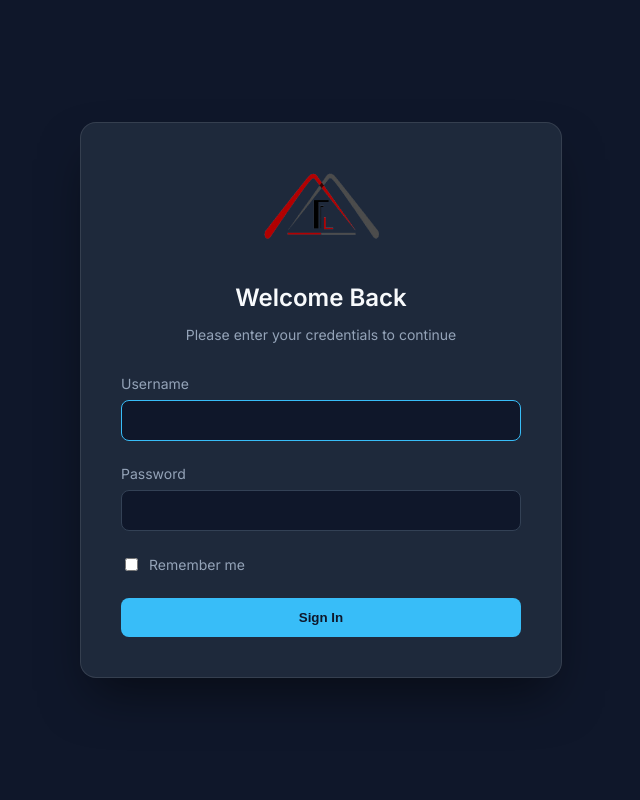
After one commit to parvez144/holiday-duty-manager, a Flask app: page /login in a window 1280 px wide. The commit adds this page. Shown: the whole page, without its empty margins (319-959 px from the left). Run offline with Flask 3, Linux system fonts and the light colour scheme.

Commit message:
Implementing Authentication System Core. Completed the full implementation of the authentication system. This includes creating the User  model, setting up the login/logout logic, securing all existing routes, and designing a modern login interface. The database has been initialized with a default administrator account.

```diff
--- a/app.py
+++ b/app.py
@@ -1,13 +1,22 @@
-from flask import Flask
+from flask import Flask, redirect, url_for
 from routes.main import main_bp
 from routes.reports import reports_bp
-from extensions import db
+from routes.auth import auth_bp
+from extensions import db, login_manager
+from models.user import User
 from system_config import system_info, user
 
 app = Flask(__name__)
 app.config.from_pyfile('config.py')
 
 db.init_app(app)
+login_manager.init_app(app)
+login_manager.login_view = 'auth.login'
+login_manager.login_message_category = 'info'
+
+@login_manager.user_loader
+def load_user(user_id):
+    return User.query.get(int(user_id))
 
 @app.context_processor
 def inject_system_info():
@@ -16,6 +25,7 @@ def inject_system_info():
 # Register blueprints
 app.register_blueprint(main_bp)
 app.register_blueprint(reports_bp)
+app.register_blueprint(auth_bp)
 
 if __name__ == "__main__":
     app.run(host='0.0.0.0', port=5000, debug=True)
--- a/extensions.py
+++ b/extensions.py
@@ -1,3 +1,5 @@
 from flask_sqlalchemy import SQLAlchemy
+from flask_login import LoginManager
 
 db = SQLAlchemy()
+login_manager = LoginManager()
--- a/requirements.txt
+++ b/requirements.txt
@@ -7,3 +7,4 @@ Flask-SQLAlchemy==3.1.1
 PyMySQL==1.1.0
 waitress==3.0.0
 python-dotenv==1.0.0
+Flask-Login==0.6.3
--- /dev/null
+++ b/routes/auth.py
@@ -0,0 +1,32 @@
+from flask import Blueprint, render_template, redirect, url_for, flash, request
+from flask_login import login_user, logout_user, login_required, current_user
+from models.user import User
+
+auth_bp = Blueprint('auth', __name__)
+
+@auth_bp.route('/login', methods=['GET', 'POST'])
+def login():
+    if current_user.is_authenticated:
+        return redirect(url_for('main.index'))
+
+    if request.method == 'POST':
+        username = request.form.get('username')
+        password = request.form.get('password')
+        remember = True if request.form.get('remember') else False
+
+        user = User.query.filter_by(username=username).first()
+
+        if not user or not user.check_password(password):
+            flash('Please check your login details and try again.', 'danger')
+            return redirect(url_for('auth.login'))
+
+        login_user(user, remember=remember)
+        return redirect(url_for('main.index'))
+
+    return render_template('login.html')
+
+@auth_bp.route('/logout')
+@login_required
+def logout():
+    logout_user()
+    return redirect(url_for('auth.login'))
--- a/routes/main.py
+++ b/routes/main.py
@@ -1,10 +1,12 @@
 from flask import Blueprint, render_template
+from flask_login import login_required
 from services.employee_service import get_employee_count, get_section_count
 from datetime import datetime
 
 main_bp = Blueprint('main', __name__)
 
 @main_bp.route('/')
+@login_required
 def index():
     stats = {
         'employee_count': get_employee_count(),
--- a/routes/reports.py
+++ b/routes/reports.py
@@ -1,4 +1,5 @@
 from flask import Blueprint, render_template, request, jsonify, send_file
+from flask_login import login_required
 from services.employee_service import get_employees, get_distinct_sub_sections, get_distinct_categories
 from services.attendance_service import get_attendance_for_date
 from datetime import datetime
@@ -13,24 +14,28 @@ reports_bp = Blueprint('reports', __name__)
 
 
 @reports_bp.route('/reports')
+@login_required
 def reports_page():
     today = datetime.now().strftime('%Y-%m-%d')
     return render_template('reports.html', today=today)
 
 
 @reports_bp.route('/present_status')
+@login_required
 def present_status_page():
     today = datetime.now().strftime('%Y-%m-%d')
     return render_template('present_filter.html', today=today)
 
 
 @reports_bp.route('/api/reports/sub_sections')
+@login_required
 def api_sub_sections():
     """Return distinct sub_section list from employees."""
     return jsonify(get_distinct_sub_sections())
 
 
 @reports_bp.route('/api/reports/categories')
+@login_required
 def api_categories():
     """Return distinct category list from employees."""
     return jsonify(get_distinct_categories())
--- /dev/null
+++ b/templates/login.html
@@ -0,0 +1,171 @@
+<!DOCTYPE html>
+<html lang="en">
+<head>
+    <meta charset="UTF-8">
+    <meta name="viewport" content="width=device-width, initial-scale=1.0">
+    <title>Login - {{ system.company.name }}</title>
+    <link rel="stylesheet" href="{{ url_for('static', filename='css/style.css') }}">
+    <link href="https://fonts.googleapis.com/css2?family=Inter:wght@400;500;600&display=swap" rel="stylesheet">
+    <style>
+        :root {
+            --primary-bg: #0f172a;
+            --card-bg: #1e293b;
+            --accent: #38bdf8;
+            --text-main: #f8fafc;
+            --text-dim: #94a3b8;
+        }
+
+        body {
+            background-color: var(--primary-bg);
+            color: var(--text-main);
+            font-family: 'Inter', sans-serif;
+            display: flex;
+            align-items: center;
+            justify-content: center;
+            height: 100vh;
+            margin: 0;
+            overflow: hidden;
+        }
+
+        .login-card {
+            background: var(--card-bg);
+            padding: 2.5rem;
+            border-radius: 1rem;
+            box-shadow: 0 25px 50px -12px rgba(0, 0, 0, 0.5);
+            width: 100%;
+            max-width: 400px;
+            border: 1px solid rgba(255, 255, 255, 0.1);
+            animation: fadeIn 0.5s ease-out;
+        }
+
+        @keyframes fadeIn {
+            from { opacity: 0; transform: translateY(20px); }
+            to { opacity: 1; transform: translateY(0); }
+        }
+
+        .logo {
+            text-align: center;
+            margin-bottom: 2rem;
+        }
+
+        .logo img {
+            max-width: 120px;
+        }
+
+        h2 {
+            margin: 0 0 0.5rem 0;
+            font-weight: 600;
+            text-align: center;
+        }
+
+        p.subtitle {
+            color: var(--text-dim);
+            text-align: center;
+            margin-bottom: 2rem;
+            font-size: 0.875rem;
+        }
+
+        .form-group {
+            margin-bottom: 1.5rem;
+        }
+
+        label {
+            display: block;
+            margin-bottom: 0.5rem;
+            font-size: 0.875rem;
+            color: var(--text-dim);
+        }
+
+        input[type="text"],
+        input[type="password"] {
+            width: 100%;
+            padding: 0.75rem;
+            background: #0f172a;
+            border: 1px solid #334155;
+            border-radius: 0.5rem;
+            color: white;
+            box-sizing: border-box;
+            transition: border-color 0.2s;
+        }
+
+        input:focus {
+            outline: none;
+            border-color: var(--accent);
+        }
+
+        .remember-me {
+            display: flex;
+            align-items: center;
+            gap: 0.5rem;
+            font-size: 0.875rem;
+            color: var(--text-dim);
+            margin-bottom: 1.5rem;
+        }
+
+        button {
+            width: 100%;
+            padding: 0.75rem;
+            background: var(--accent);
+            color: #0f172a;
+            border: none;
+            border-radius: 0.5rem;
+            font-weight: 600;
+            cursor: pointer;
+            transition: filter 0.2s;
+        }
+
+        button:hover {
+            filter: brightness(1.1);
+        }
+
+        .alert {
+            padding: 0.75rem;
+            border-radius: 0.5rem;
+            margin-bottom: 1.5rem;
+            font-size: 0.875rem;
+            text-align: center;
+        }
+
+        .alert-danger {
+            background: rgba(239, 68, 68, 0.2);
+            color: #fca5a5;
+            border: 1px solid rgba(239, 68, 68, 0.3);
+        }
+    </style>
+</head>
+<body>
+    <div class="login-card">
+        <div class="logo">
+            {% if system.company.logo %}
+                <img src="{{ url_for('static', filename=system.company.logo) }}" alt="Logo">
+            {% endif %}
+        </div>
+        <h2>Welcome Back</h2>
+        <p class="subtitle">Please enter your credentials to continue</p>
+
+        {% with messages = get_flashed_messages(with_categories=true) %}
+            {% if messages %}
+                {% for category, message in messages %}
+                    <div class="alert alert-{{ category }}">{{ message }}</div>
+                {% endfor %}
+            {% endif %}
+        {% endwith %}
+
+        <form method="POST" action="{{ url_for('auth.login') }}">
+            <div class="form-group">
+                <label for="username">Username</label>
+                <input type="text" id="username" name="username" required autofocus>
+            </div>
+            <div class="form-group">
+                <label for="password">Password</label>
+                <input type="password" id="password" name="password" required>
+            </div>
+            <div class="remember-me">
+                <input type="checkbox" id="remember" name="remember">
+                <label for="remember" style="margin:0">Remember me</label>
+            </div>
+            <button type="submit">Sign In</button>
+        </form>
+    </div>
+</body>
+</html>
```
Also changed, not shown: init_db.py (added, +33 -0 lines), models/user.py (added, +21 -0 lines), templates/dashboard.html (+5 -2 lines), templates/present_filter.html (+17 -0 lines), templates/reports.html (+17 -0 lines), 1 other file.
